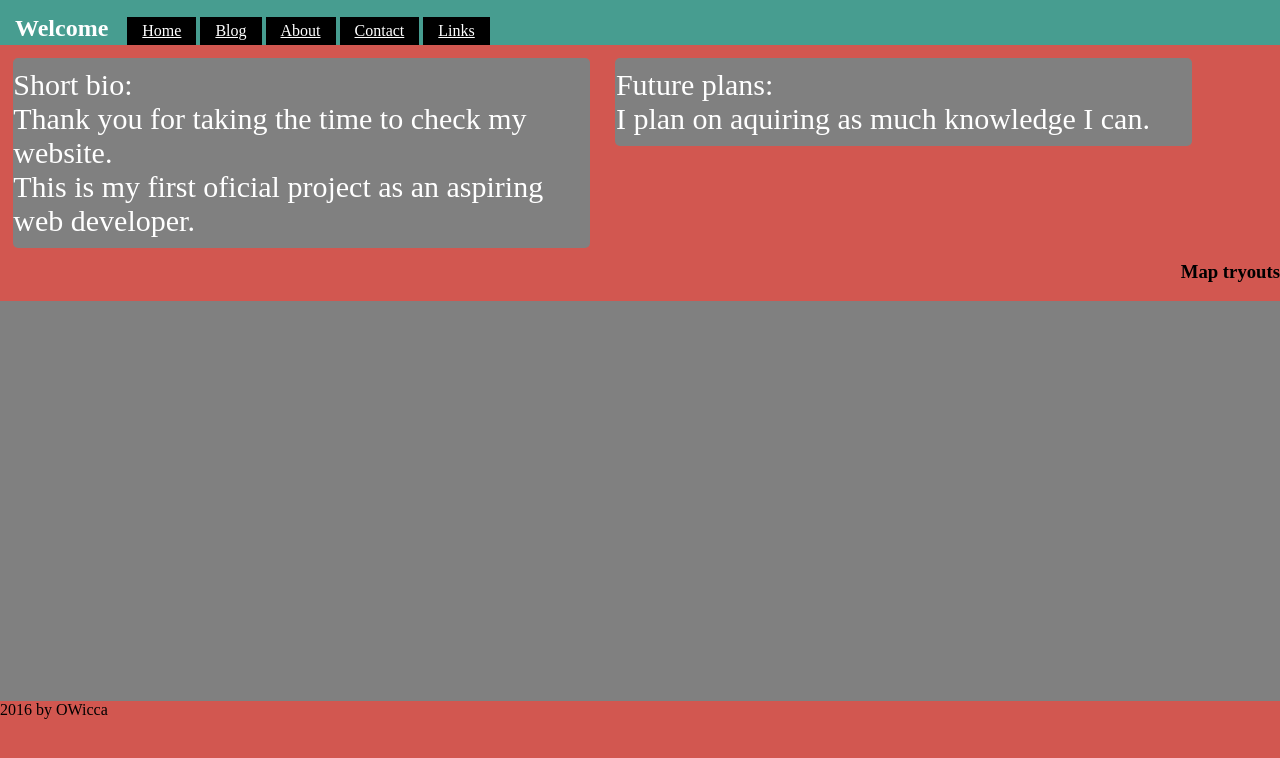
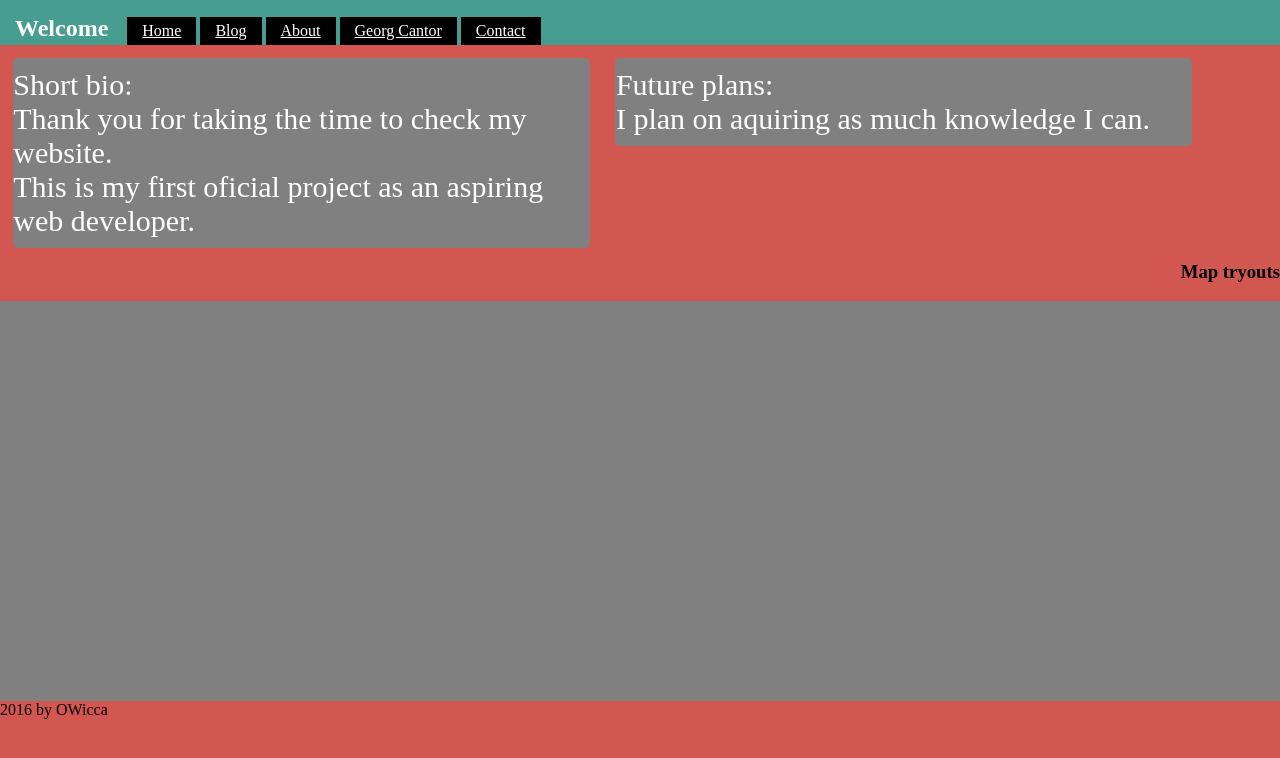
Before and after one commit to Owicca/Owicca.github.io, a plain HTML site: page index.html in a window 1280 px wide. Drawn offline with Linux system fonts and the light colour scheme; some packages are replaced by stand-ins of ours.

Commit message:
Update index.html
Changed a few links as I added the new project.
Eliminated Contacts.
Added Georg Cantor.
Changed name of Links to Contact

```diff
--- a/index.html
+++ b/index.html
@@ -14,8 +14,8 @@
 					<li><a href="#">Home</a></li>
 					<li><a href="Blog.html">Blog</a></li>
 					<li><a href="About.html">About</a></li>
-					<li><a href="Contact.html">Contact</a></li>
-					<li><a href="Links.html">Links</a></li>
+					<li><a href="tribute.html">Georg Cantor</a></li>
+					<li><a href="Links.html">Contact</a></li>
 				</ul>
 
 			</nav>
```
